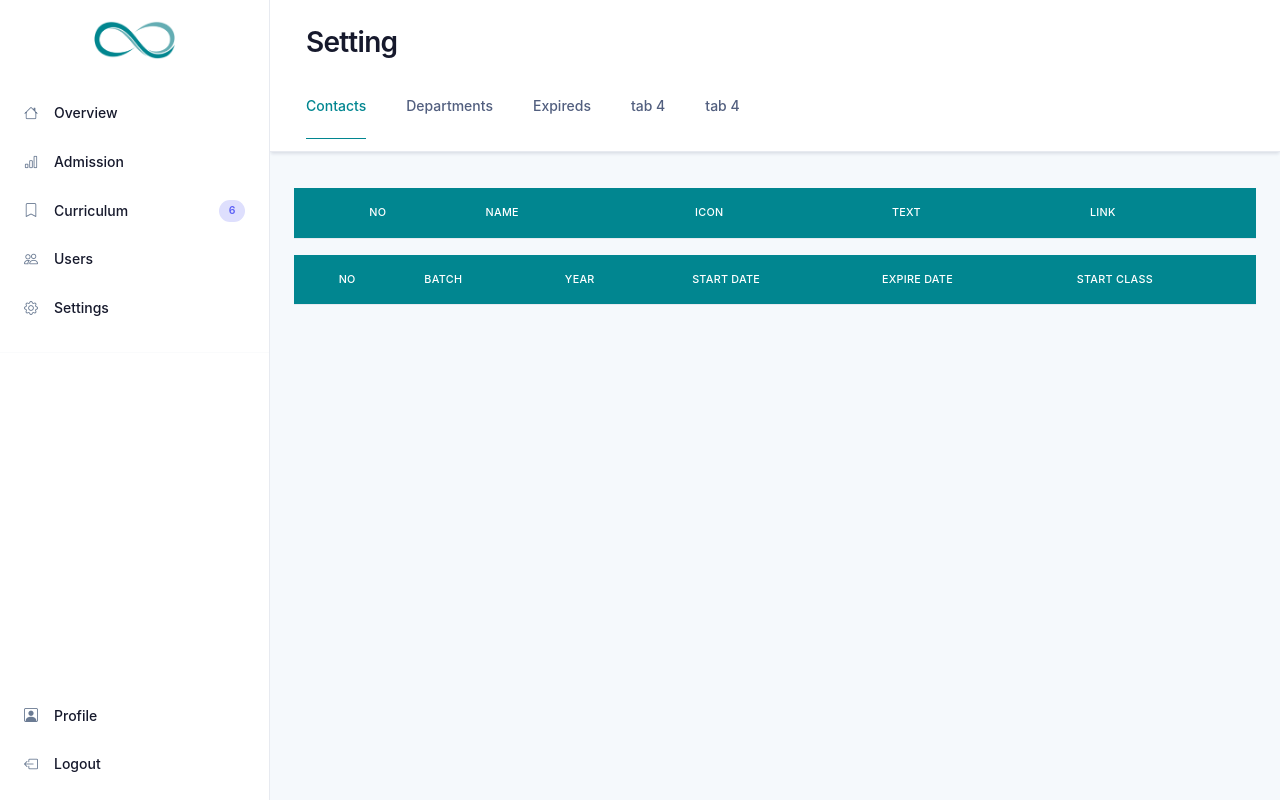
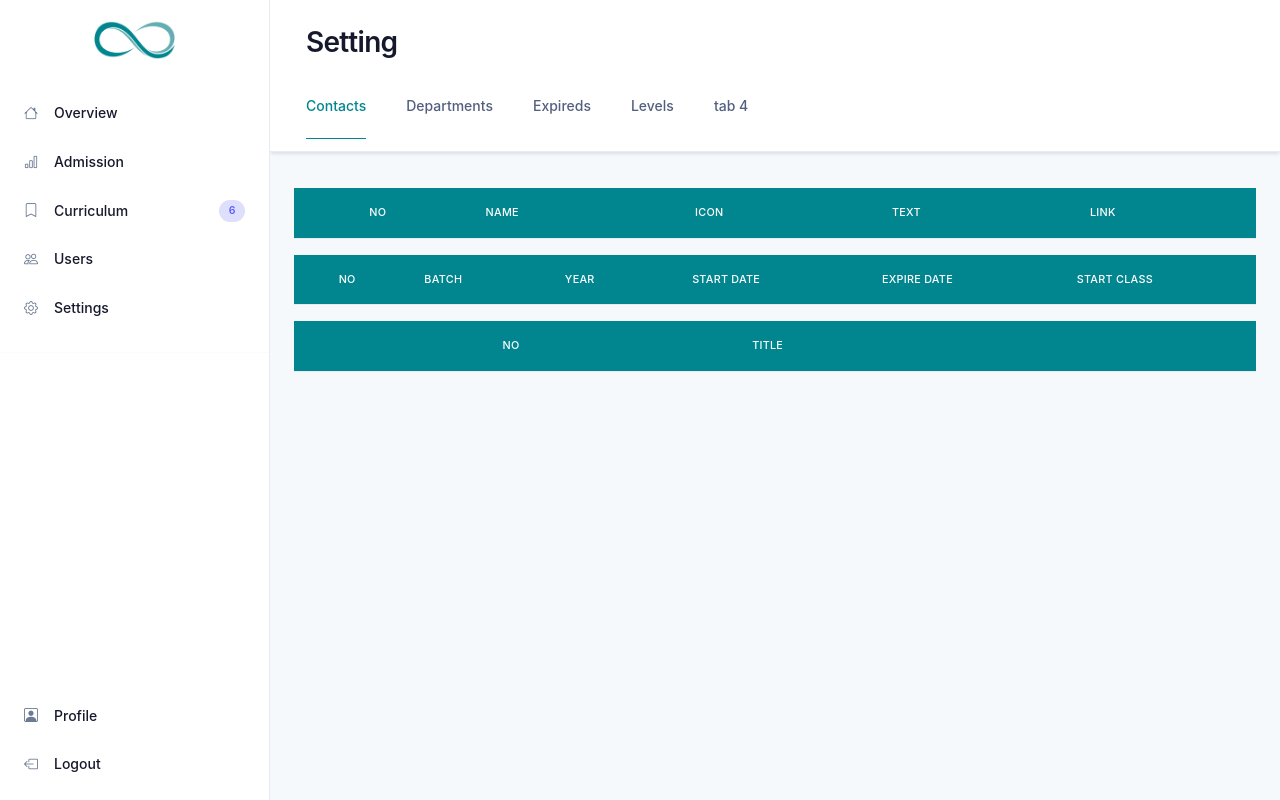
Before and after one commit to chhay-sophal/school-admission, a Django app: page /dashboard/setting in a window 1280 px wide. Run offline with Django 4.2, Linux system fonts and the light colour scheme; the visitor is signed in with stand-in values (Sample User, id 1); data that the repository does not hold is empty; some libraries are stand-ins or nearby versions.

Commit message:
implement Levels tab in Settings page

```diff
--- a/Django-Project/school_admission/dashboard/views.py
+++ b/Django-Project/school_admission/dashboard/views.py
@@ -170,5 +170,6 @@ class SettingView(LoginRequiredMixin, View):
             'contacts': Contact.objects.all(),
             'departments': Department.objects.all(),
             'expireds': Expired.objects.all(),
+            'levels': Level.objects.all(),
         }
         return render(request, template_name, context)
--- a/Django-Project/school_admission/templates/dashboard/setting.html
+++ b/Django-Project/school_admission/templates/dashboard/setting.html
@@ -46,7 +46,7 @@
                     <a href="#tab-expireds" class="nav-link nav-link-tabs">Expireds</a>
                 </li>
                 <li class="nav-item">
-                    <a href="#tab4" class="nav-link nav-link-tabs">tab 4</a>
+                    <a href="#tab-levels" class="nav-link nav-link-tabs">Levels</a>
                 </li>
                 <li class="nav-item">
                     <a href="#tab5" class="nav-link nav-link-tabs">tab 4</a>
@@ -162,5 +162,29 @@
             </div>
         </div>
     </div>
+    <div id="tab-levels" class="tab-pane active">
+        <div class="container my-4">
+            <div class="table-responsive">
+                <table id="tblUsers" class="table table-hover table-nowrap">
+                    <thead class="table-header" style="background-color: #018690;">
+                        <tr>
+                            <th class="text-center text-white" scope="col">No</th>
+                            <th class="text-white" scope="col">Title</th>
+                        </tr>
+                    </thead>
+                    <tbody>
+                        {% for level in levels %}
+                        <tr>
+                            <td class="text-center" data-label="No">{{ forloop.counter }}</td>
+                            <td data-label="Title">
+                                <p>{{ level.title }}</p>
+                            </td>
+                        </tr>
+                        {% endfor %}
+                    </tbody>
+                </table>
+            </div>
+        </div>
+    </div>
 </div>
 {% endblock contents%}
```
